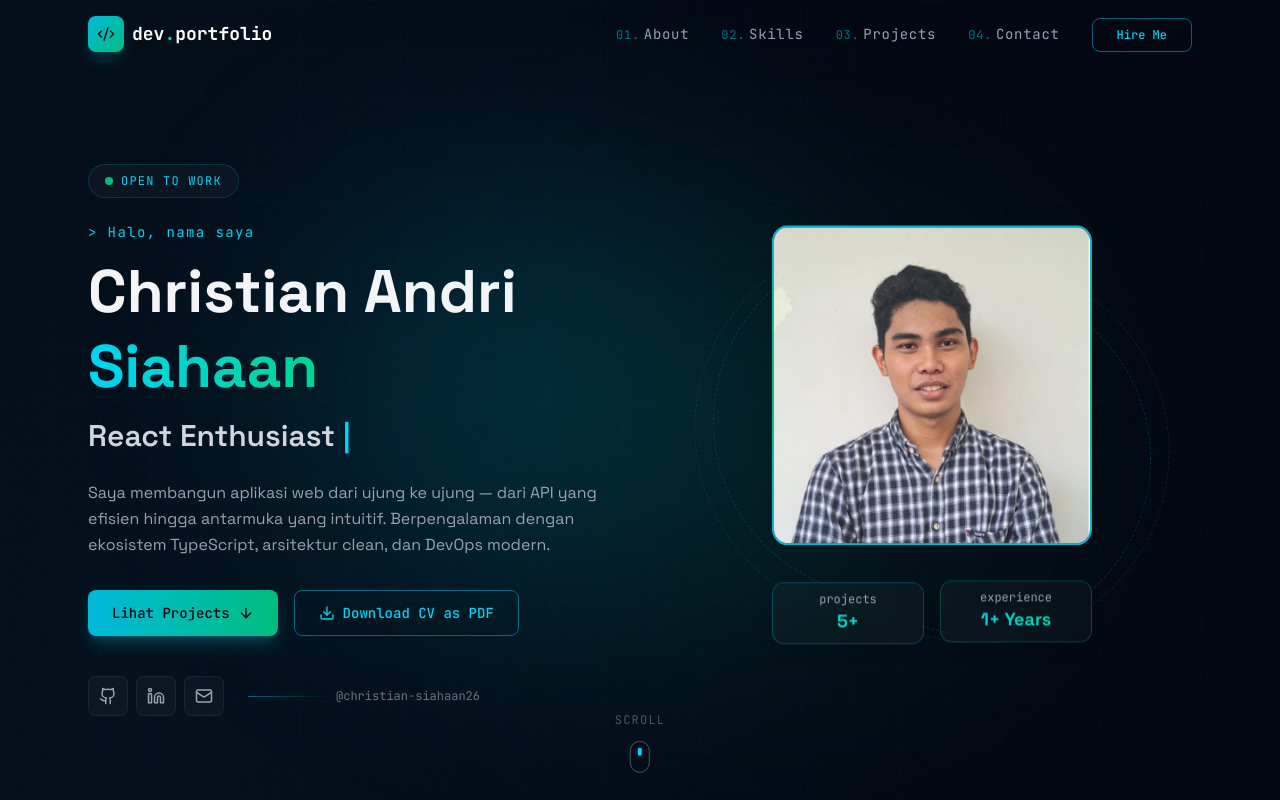
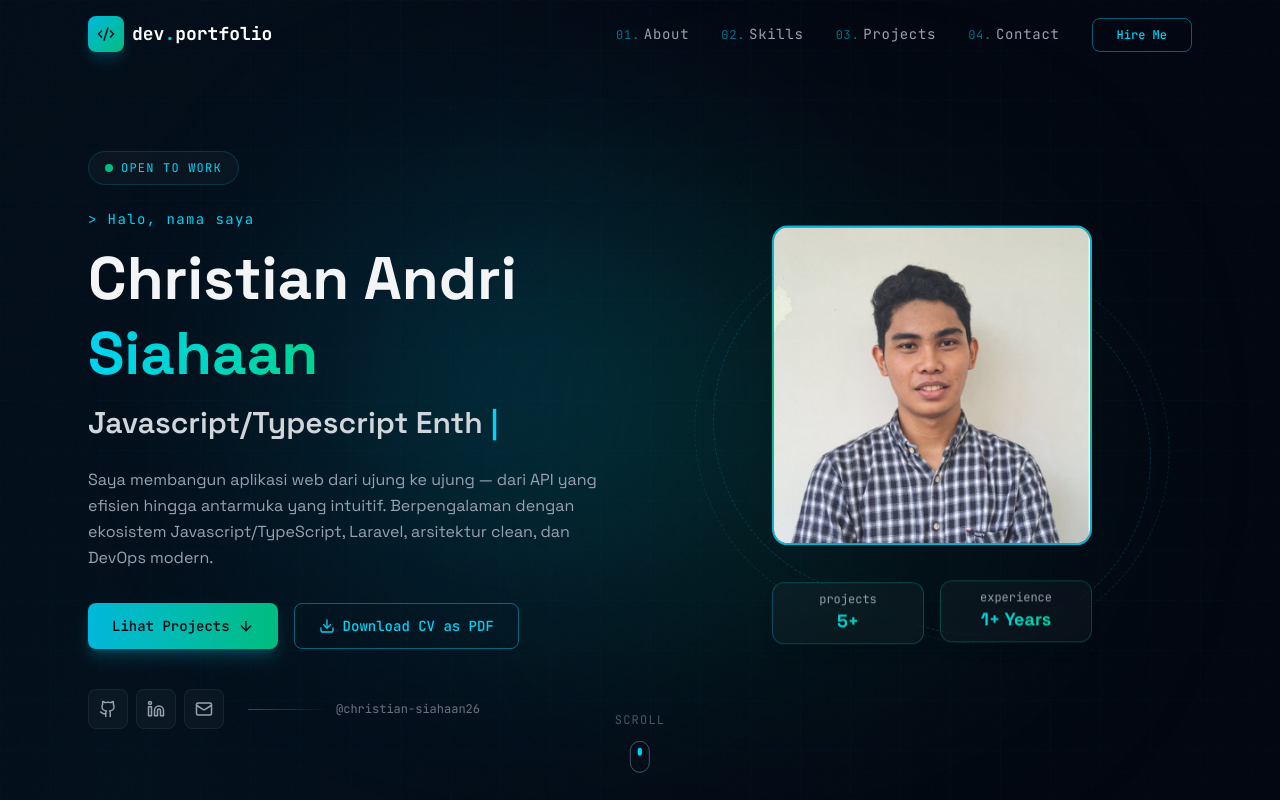
Before and after one commit to christian-siahaan26/portofolio, a React (Vite) app: page / in a window 1280 px wide. Shown: the top 800 px of the page. Built offline with nearby package versions, Linux system fonts and the light colour scheme.

Commit message:
feat(Hero.jsx): add new enthusiast roles

```diff
--- a/src/components/Hero.jsx
+++ b/src/components/Hero.jsx
@@ -44,7 +44,9 @@ function useTypewriter(words, speed = 100, pause = 2000) {
 
 const ROLES = [
   "Fullstack Developer",
+  "Javascript/Typescript Enthusiast",
   "React Enthusiast",
+  "Laravel Enthusiast",
   "Node.js Engineer",
   "Clean Code Advocate",
 ];
@@ -129,7 +131,7 @@ export default function Hero() {
           >
             Saya membangun aplikasi web dari ujung ke ujung — dari API yang
             efisien hingga antarmuka yang intuitif. Berpengalaman dengan
-            ekosistem TypeScript, arsitektur clean, dan DevOps modern.
+            ekosistem Javascript/TypeScript, Laravel, arsitektur clean, dan DevOps modern.
           </motion.p>
 
           <motion.div
```
